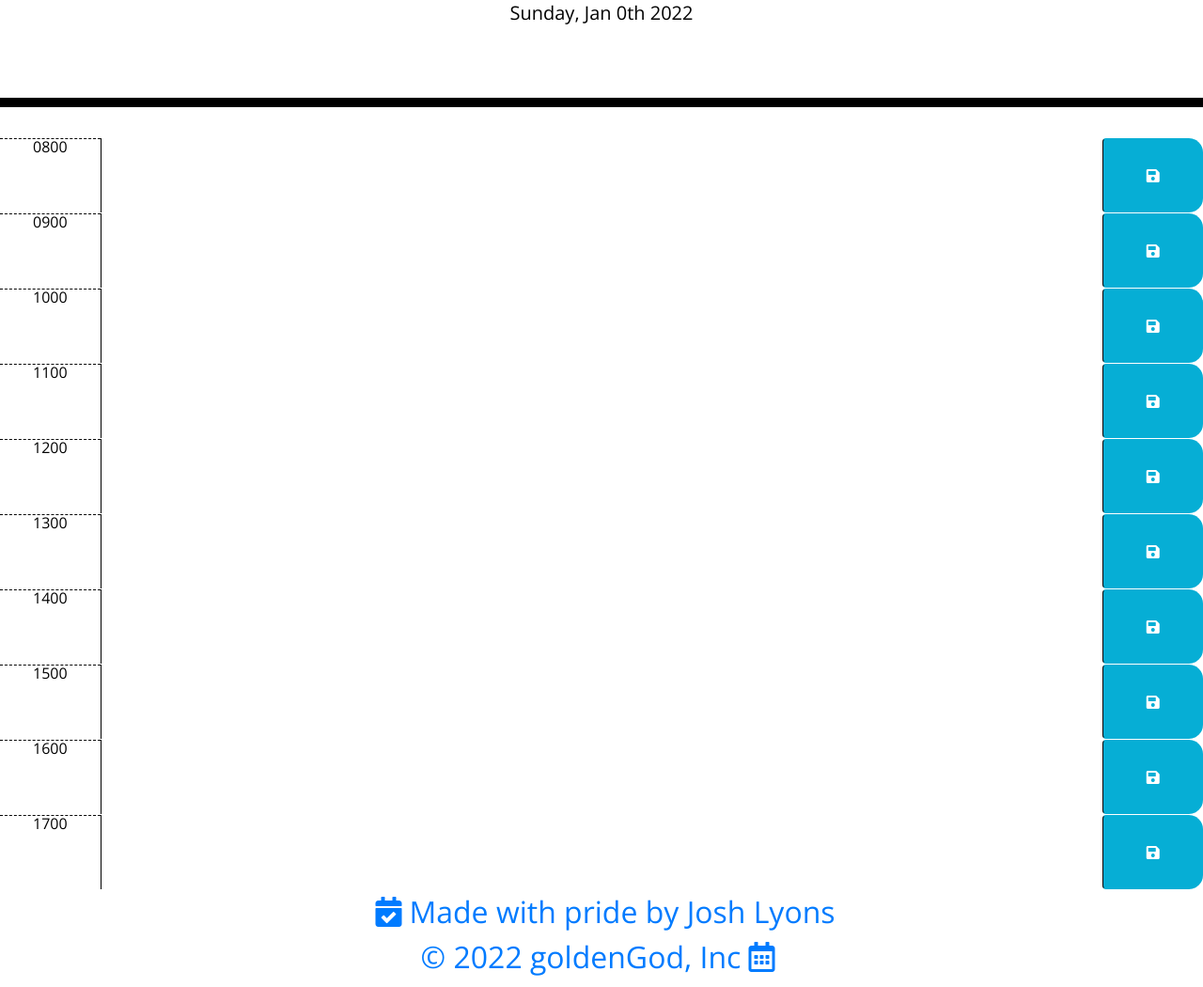
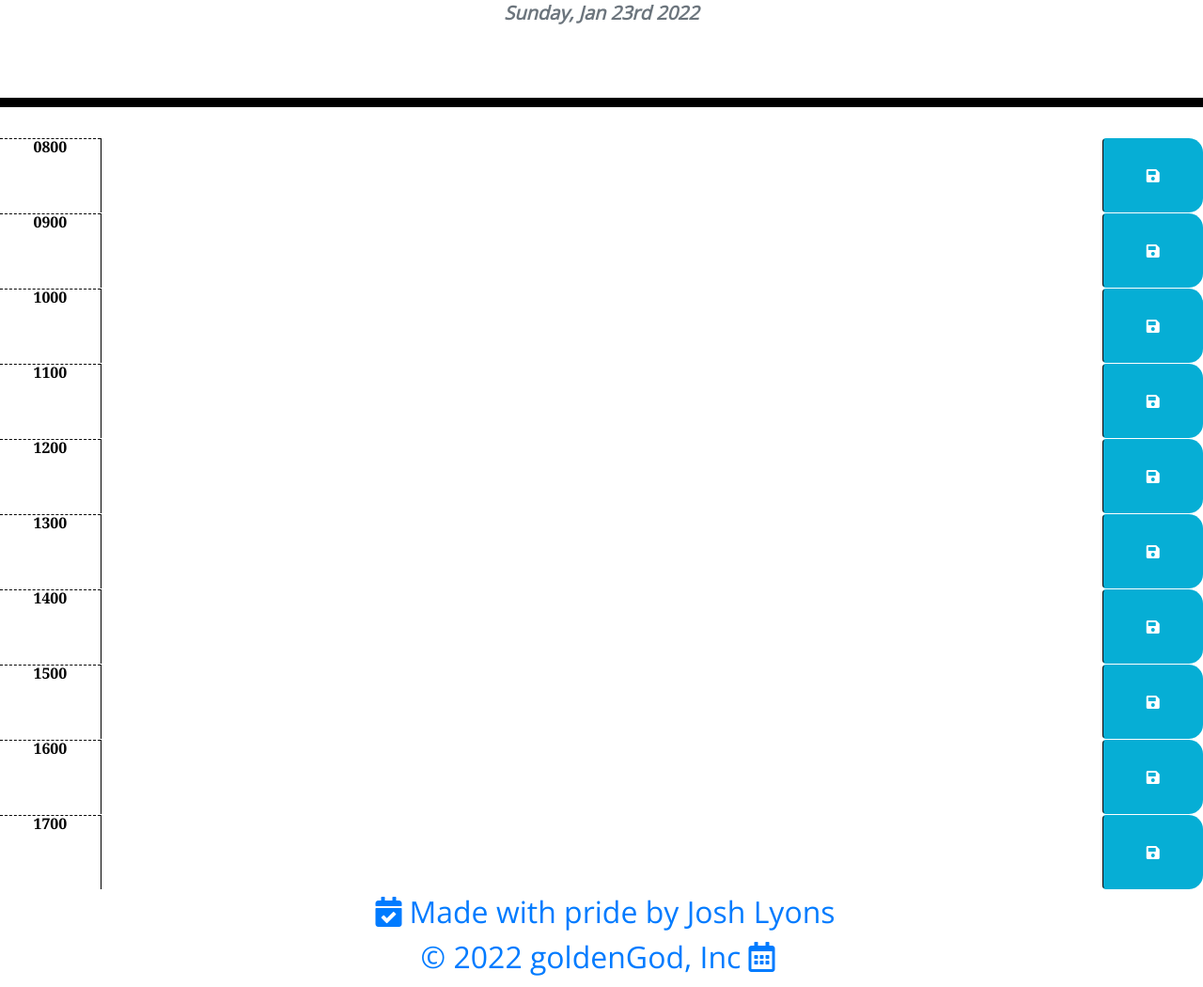
Before and after one commit to joshlyons225/lyons-workday-scheduler, a plain HTML site: page index.html in a window 1280 px wide. Shown: the part 190-1240 px from the top of the page at 94% size. Drawn offline with nearby package versions, Linux system fonts and the light colour scheme.

Commit message:
fixed syntax in current date var

```diff
--- a/assets/css/style.css
+++ b/assets/css/style.css
@@ -40,6 +40,7 @@ textarea{
   background-color: #ffffff;
   color: #000000;
   border-top: 1px dashed #000000;
+  font-family: Georgia, 'Times New Roman', Times, serif;
 }
 
 .past {
--- a/assets/js/script.js
+++ b/assets/js/script.js
@@ -1,3 +1,3 @@
 // today's date global var
-var currentDate = moment().format('dddd, MMM do YYYY');
+var currentDate = moment().format('dddd, MMM Do YYYY');
 $("#currentDay").html(currentDate);
--- a/index.html
+++ b/index.html
@@ -16,68 +16,68 @@
     <header class="jumbotron">
       <h1 class="display-3">Work Day Scheduler</h1>
       <p class="lead">A simple calendar app for scheduling your work day</p>
-      <p id="currentDay" class="lead"></p>
+      <p id="currentDay" class=" font-italic font-weight-bold text-secondary lead"></p>
     </header>
 
     <!-- Main content -->
     <div id="main-content" class="container-fluid min-vh-100">
 
       <div id="hour-8" class="row time-block">
-        <div class="col-md-1 hour">0800</div>
+        <div class="col-md-1 font-weight-bold hour">0800</div>
         <textarea class="col-md-10 description"></textarea>
         <button class="btn saveBtn col-md-1"><i class="fas fa-save"></i></button>
       </div>
 
       <div id="hour-9" class="row time-block">
-        <div class="col-md-1 hour">0900</div>
+        <div class="col-md-1 font-weight-bold hour">0900</div>
         <textarea class="col-md-10 description"></textarea>
         <button class="btn saveBtn col-md-1"><i class="fas fa-save"></i></button>
       </div>
 
       <div id="hour-10" class="row time-block">
-        <div class="col-md-1 hour">1000</div>
+        <div class="col-md-1 font-weight-bold hour">1000</div>
         <textarea class="col-md-10 description"></textarea>
         <button class="btn saveBtn col-md-1"><i class="fas fa-save"></i></button>
       </div>
 
       <div id="hour-11" class="row time-block">
-        <div class="col-md-1 hour">1100</div>
+        <div class="col-md-1 font-weight-bold hour">1100</div>
         <textarea class="col-md-10 description"></textarea>
         <button class="btn saveBtn col-md-1"><i class="fas fa-save"></i></button>
       </div>
 
       <div id="hour-12" class="row time-block">
-        <div class="col-md-1 hour">1200</div>
+        <div class="col-md-1 font-weight-bold hour">1200</div>
         <textarea class="col-md-10 description"></textarea>
         <button class="btn saveBtn col-md-1"><i class="fas fa-save"></i></button>
       </div>
 
       <div id="hour-13" class="row time-block">
-        <div class="col-md-1 hour">1300</div>
+        <div class="col-md-1 font-weight-bold hour">1300</div>
         <textarea class="col-md-10 description"></textarea>
         <button class="btn saveBtn col-md-1"><i class="fas fa-save"></i></button>
       </div>
 
       <div id="hour-14" class="row time-block">
-        <div class="col-md-1 hour">1400</div>
+        <div class="col-md-1 font-weight-bold hour">1400</div>
         <textarea class="col-md-10 description"></textarea>
         <button class="btn saveBtn col-md-1"><i class="fas fa-save"></i></button>
       </div>
 
       <div id="hour-15" class="row time-block">
-        <div class="col-md-1 hour">1500</div>
+        <div class="col-md-1 font-weight-bold hour">1500</div>
         <textarea class="col-md-10 description"></textarea>
         <button class="btn saveBtn col-md-1"><i class="fas fa-save"></i></button>
       </div>
 
       <div id="hour-16" class="row time-block">
-        <div class="col-md-1 hour">1600</div>
+        <div class="col-md-1 font-weight-bold hour">1600</div>
         <textarea class="col-md-10 description"></textarea>
         <button class="btn saveBtn col-md-1"><i class="fas fa-save"></i></button>
       </div>
 
       <div id="hour-17" class="row time-block">
-        <div class="col-md-1 hour">1700</div>
+        <div class="col-md-1 font-weight-bold hour">1700</div>
         <textarea class="col-md-10 description"></textarea>
         <button class="btn saveBtn col-md-1"><i class="fas fa-save"></i></button>
       </div>
```
